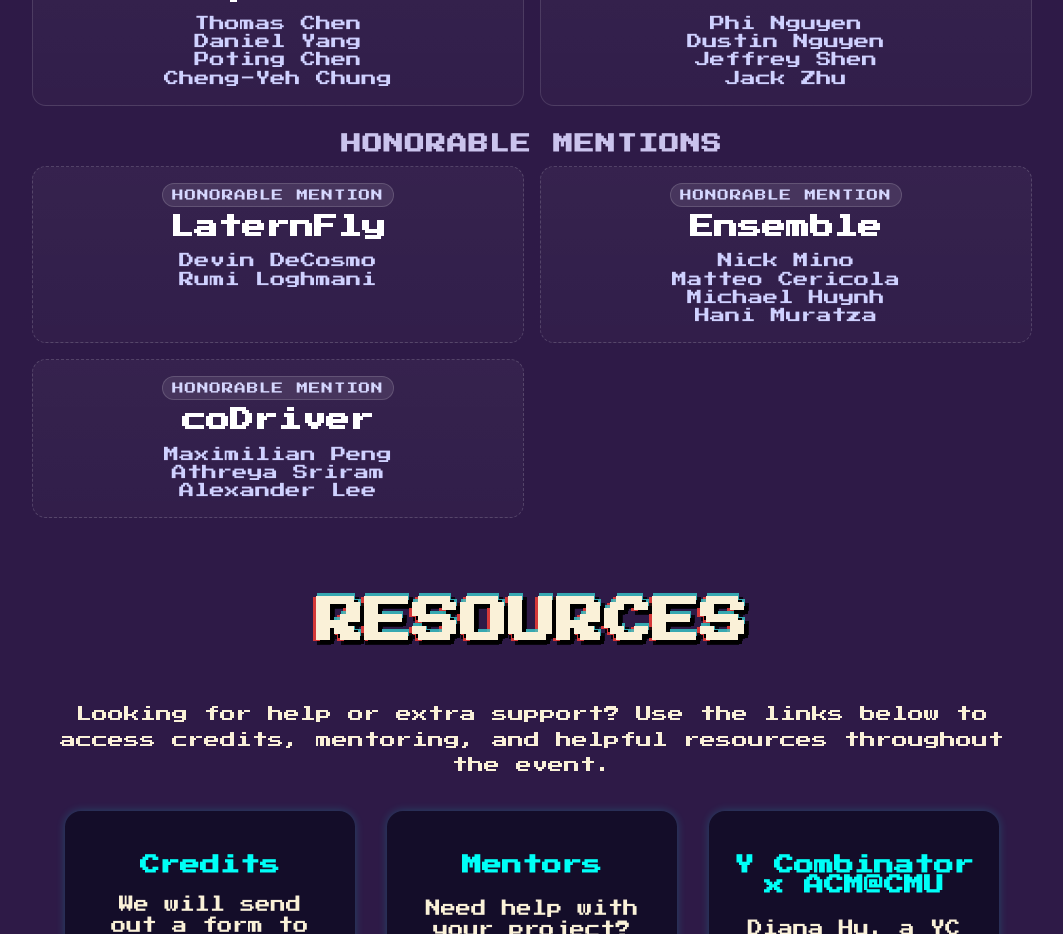
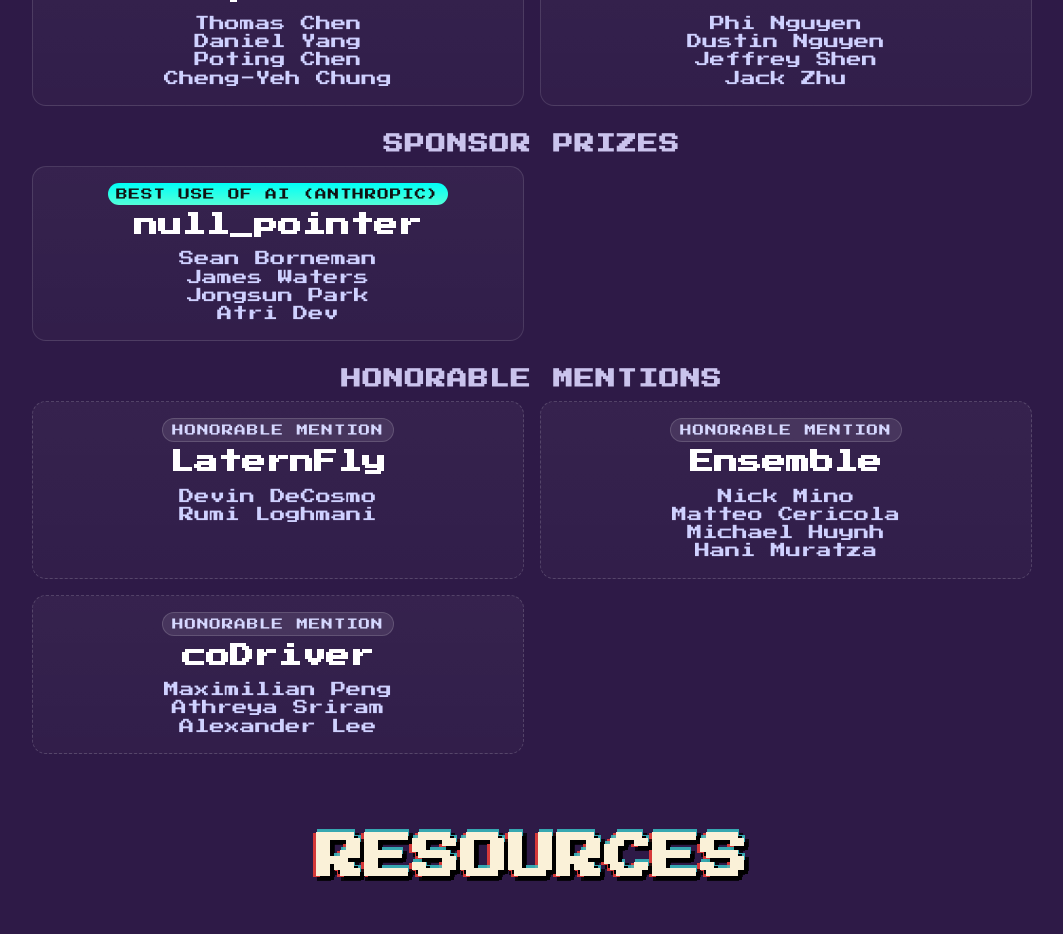
Before and after one commit to acm-cmu/hackcmu2025, a React (Create React App) app: page / in a window 1280 px wide. Shown: the part 2480-3414 px from the top of the page, without its empty margins (108-1171 px from the left). Built offline with nearby package versions, Linux system fonts and the light colour scheme.

Commit message:
ai winners

```diff
--- a/src/App.js
+++ b/src/App.js
@@ -264,6 +264,20 @@ function App() {
       track="Games & Gamification"
       project="Driftwords"
       team={['Phi Nguyen', 'Dustin Nguyen', 'Jeffrey Shen', 'Jack Zhu']}
+    />
+  </div>
+
+  <h3 className="subsection-title">Sponsor Prizes</h3>
+  <div className="winners-grid">
+    <WinnerCard
+      track="Best Use of AI (Anthropic)"
+      project="null_pointer"
+      team={[
+        'Sean Borneman',
+        'James Waters',
+        'Jongsun Park',
+        'Atri Dev'
+      ]}
     />
   </div>
 
```
